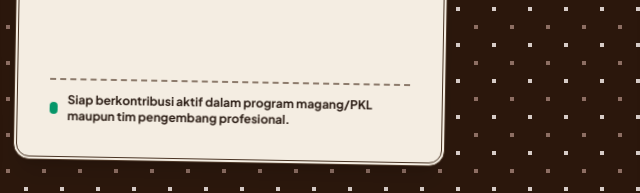
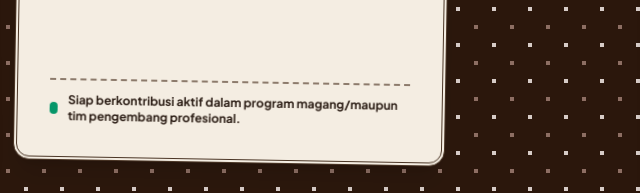
Before and after one commit to alyaseptianiramadhan-max/portofolio_yaya-, a plain HTML site: page index.html in a window 1280 px wide. Shown: the part 867-1060 px from the top of the page, 640-1280 px from the left. Drawn offline with nearby package versions, Linux system fonts and the light colour scheme; a web font is replaced by a local one.

Commit message:
memperbaiki kat

```diff
--- a/index.html
+++ b/index.html
@@ -352,7 +352,7 @@
 
                         <div class="mt-5 pt-3 border-t-2 border-dashed border-[#8c7a6b] flex items-center gap-2.5">
                             <span class="w-3 h-3 rounded-full bg-emerald-600 animate-ping"></span>
-                            <span class="text-xs font-bold text-[#2c1e16]">Siap berkontribusi aktif dalam program magang/PKL maupun tim pengembang profesional.</span>
+                            <span class="text-xs font-bold text-[#2c1e16]">Siap berkontribusi aktif dalam program magang/maupun tim pengembang profesional.</span>
                         </div>
                     </section>
                 </div>
```
